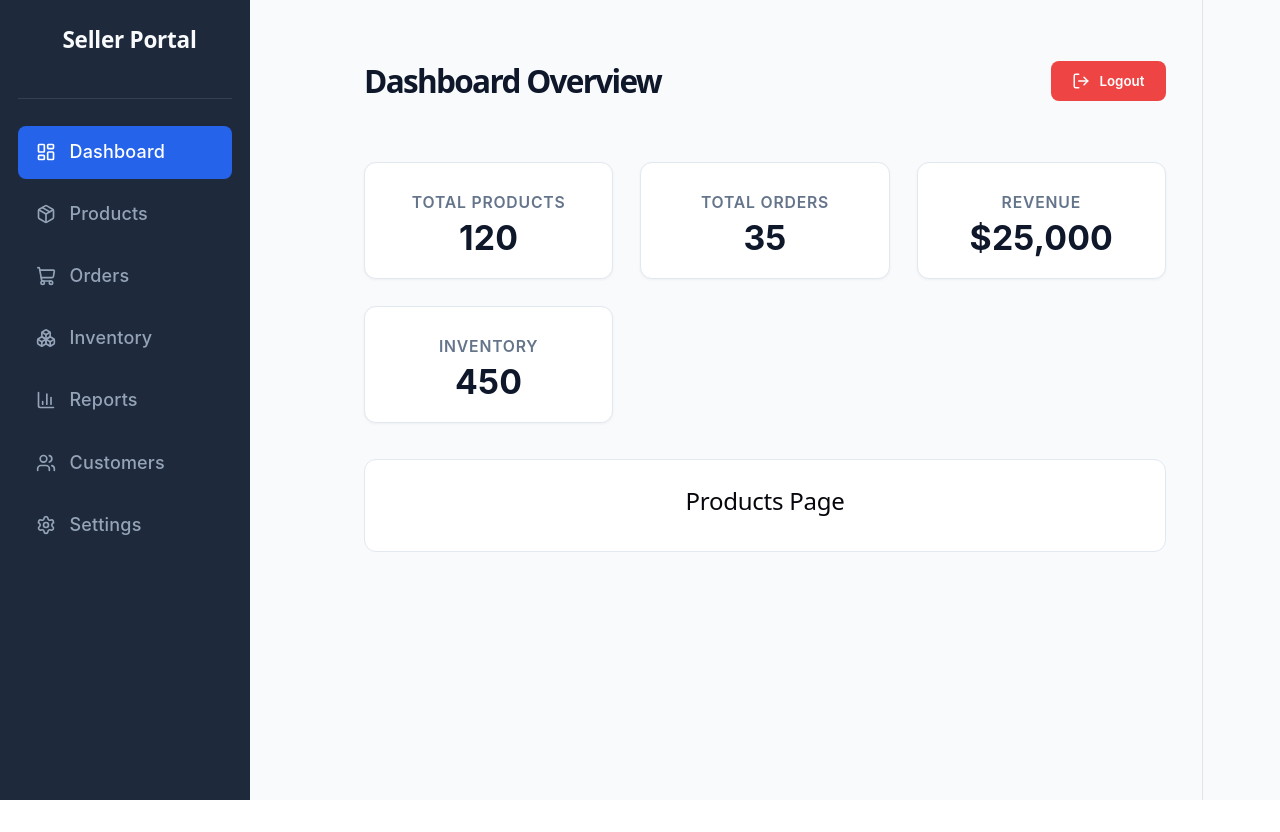
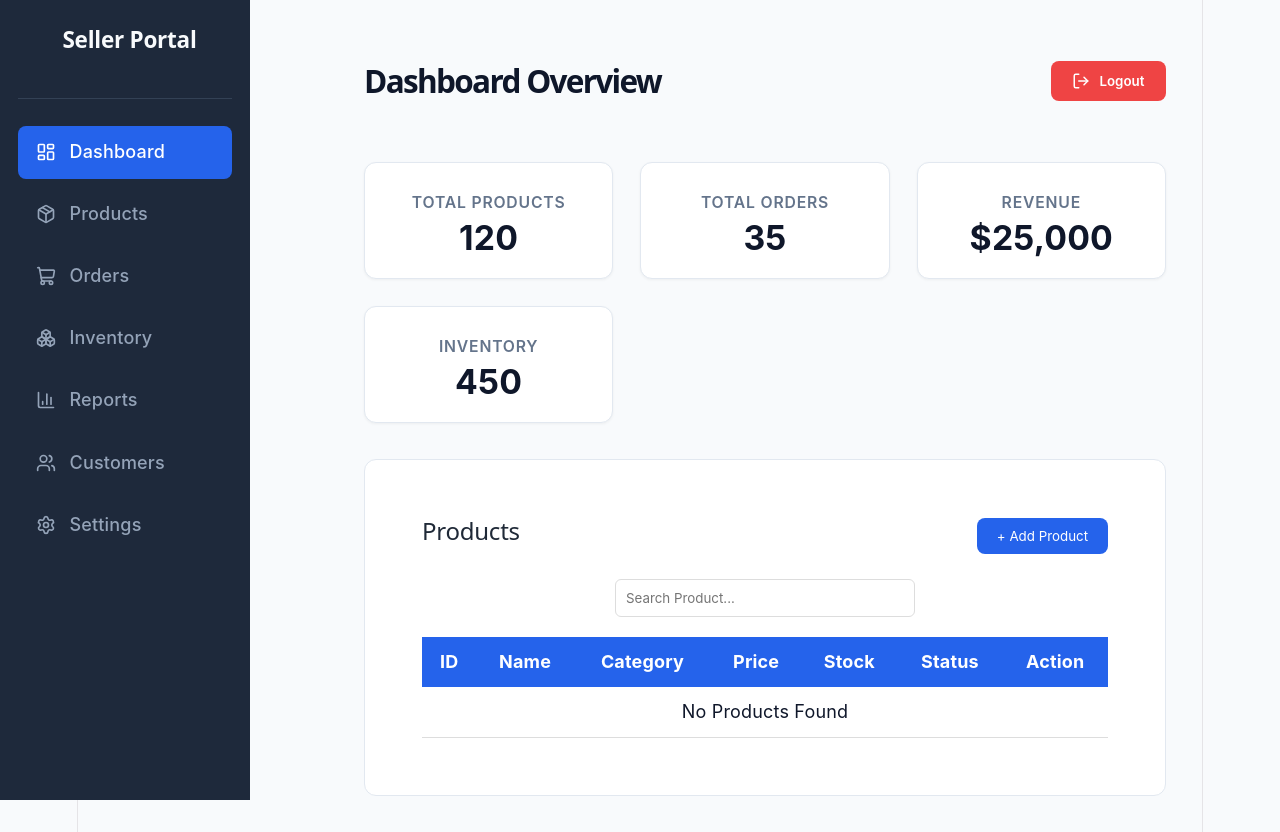
Before and after one commit to sherfuddinkhan/Sellerportal, a React (Vite) app: page /dashboard/products in a window 1280 px wide. Before the commit the page ends 800 px from the top, so only its background shows below. Built offline with nearby package versions, Linux system fonts and the light colour scheme.

Commit message:
changes done

```diff
--- a/src/App.jsx
+++ b/src/App.jsx
@@ -1,17 +1,8 @@
 import { BrowserRouter, Routes, Route } from "react-router-dom";
-
 import Login from "./pages/Auth/Login/Login";
 import Register from "./pages/Auth/Register/Register";
-
 import Dashboard from "./pages/Dashboard/Dashboard";
-import DashboardHome from "./pages/Dashboard/DashboardHome";
-
-import Products from "./pages/Products/Products";
-import Orders from "./pages/Orders/Orders";
-import Inventory from "./pages/Inventory/Inventory";
-import Customers from "./pages/Customers/Customers";
-import Reports from "./pages/Reports/Reports";
-import Settings from "./pages/Settings/Settings";
+import Products from "./pages/Products";
 
 function App() {
 
@@ -20,8 +11,6 @@ function App() {
     <BrowserRouter>
 
       <Routes>
-
-        {/* Authentication */}
 
         <Route
           path="/"
@@ -33,47 +22,14 @@ function App() {
           element={<Register />}
         />
 
-
-        {/* Dashboard Layout */}
-
         <Route
           path="/dashboard"
           element={<Dashboard />}
         >
 
           <Route
-            index
-            element={<DashboardHome />}
-          />
-
-          <Route
             path="products"
             element={<Products />}
-          />
-
-          <Route
-            path="orders"
-            element={<Orders />}
-          />
-
-          <Route
-            path="inventory"
-            element={<Inventory />}
-          />
-
-          <Route
-            path="customers"
-            element={<Customers />}
-          />
-
-          <Route
-            path="reports"
-            element={<Reports />}
-          />
-
-          <Route
-            path="settings"
-            element={<Settings />}
           />
 
         </Route>
--- a/src/pages/Products/Products.css
+++ b/src/pages/Products/Products.css
@@ -0,0 +1,57 @@
+.products-page{
+    padding:30px;
+}
+
+.page-header{
+    display:flex;
+    justify-content:space-between;
+    align-items:center;
+    margin-bottom:25px;
+}
+
+.page-header h2{
+    color:#1f2937;
+}
+
+.add-btn{
+    background:#2563eb;
+    color:white;
+    border:none;
+    padding:10px 20px;
+    border-radius:8px;
+    cursor:pointer;
+}
+
+.search-section{
+    margin-bottom:20px;
+}
+
+.search-box{
+    width:300px;
+    padding:10px;
+    border:1px solid #ddd;
+    border-radius:6px;
+}
+
+.product-table{
+    width:100%;
+    border-collapse:collapse;
+    background:white;
+}
+
+.product-table th{
+    background:#2563eb;
+    color:white;
+    padding:12px;
+}
+
+.product-table td{
+    padding:12px;
+    border-bottom:1px solid #ddd;
+    text-align:center;
+}
+
+.product-table button{
+    margin:0 5px;
+    padding:6px 12px;
+}
--- a/src/pages/Products/Products.jsx
+++ b/src/pages/Products/Products.jsx
@@ -1,5 +1,101 @@
+import { useState } from "react";
+import "./Products.css";
+
 const Products = () => {
-  return <h2>Products Page</h2>;
+
+  const [products, setProducts] = useState([]);
+
+  return (
+
+    <div className="products-page">
+
+      <div className="page-header">
+
+        <h2>Products</h2>
+
+        <button className="add-btn">
+          + Add Product
+        </button>
+
+      </div>
+
+      <div className="search-section">
+
+        <input
+          type="text"
+          placeholder="Search Product..."
+          className="search-box"
+        />
+
+      </div>
+
+      <table className="product-table">
+
+        <thead>
+
+          <tr>
+
+            <th>ID</th>
+            <th>Name</th>
+            <th>Category</th>
+            <th>Price</th>
+            <th>Stock</th>
+            <th>Status</th>
+            <th>Action</th>
+
+          </tr>
+
+        </thead>
+
+        <tbody>
+
+          {products.length === 0 ? (
+
+            <tr>
+
+              <td colSpan="7">
+
+                No Products Found
+
+              </td>
+
+            </tr>
+
+          ) : (
+
+            products.map((item) => (
+
+              <tr key={item.id}>
+
+                <td>{item.id}</td>
+                <td>{item.name}</td>
+                <td>{item.category}</td>
+                <td>${item.price}</td>
+                <td>{item.stock}</td>
+                <td>{item.status}</td>
+
+                <td>
+
+                  <button>Edit</button>
+
+                  <button>Delete</button>
+
+                </td>
+
+              </tr>
+
+            ))
+
+          )}
+
+        </tbody>
+
+      </table>
+
+    </div>
+
+  );
+
 };
 
 export default Products;
```
